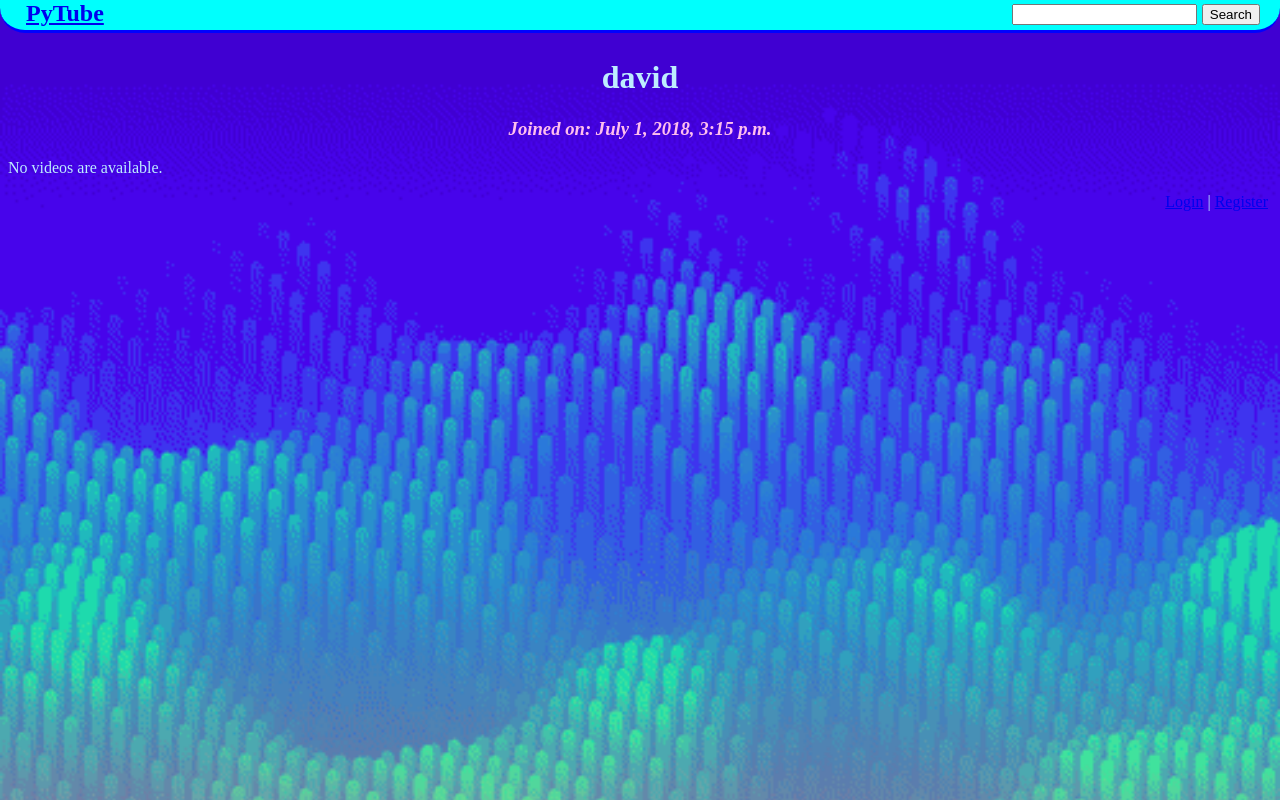
After one commit to dakworld/pytube, a Django app: page /users/2/ in a window 1280 px wide. The commit adds this page. Run offline with Django 3.2, Linux system fonts and the light colour scheme; data comes from the database, SQL or seed files in the repository.

Commit message:
Changes to be committed: 	new file:   uploads/.DS_Store 	new file:   uploads/videos/.DS_Store 	modified:   videos/templates/videos/index.html 	new file:   videos/templates/videos/user.html 	modified:   videos/urls.py 	modified:   videos/views.py

```diff
--- /dev/null
+++ b/videos/templates/videos/user.html
@@ -0,0 +1,30 @@
+{% load static %}
+<head>
+<link rel="stylesheet" type="text/css" href="{% static 'videos/style.css' %}" />
+</head>
+<body>
+<div class='topbar'>
+<strong style="float: left; display: inline-block; font-size: 150%;">&nbsp;<a href="{% url 'videos:index' %}">PyTube</a></strong>
+<form action="{% url 'videos:search' %}" style="float: right; font-size: 130%; display: inline-block;" method="get">
+<input type="text" id="search" name="search" />
+<input type="submit" value="Search" />
+</form>
+</div>
+<div style="height: 30;"></div>
+<h1 style="text-align: center;">{{ user.username }}</h1>
+<h3 style="text-align: center;"><em>Joined on: {{ user.date_joined }}</em></h3>
+{% if use.video_set %}
+    <div class = "row">
+    {% for video in user.video_set.all %}
+    {% if video.listed %}
+    <div class="column"><a href="{% url 'videos:video' video.id %}"><img src="/{{ video.thumbnail }}" width="192" height="180"/><br>{{ video.title }}<br><em style="font-size: 75%;">by: {{ video.uploader }}</em></a></div>
+    {% endif %}
+    {% endfor %}
+    </div>
+{% else %}
+    <p>No videos are available.</p>
+{% endif %}
+<div class='footer' style="float: right;">
+<a href="/admin">Login</a>&nbsp;|&nbsp;<a href="/register">Register</a>&nbsp;
+</div>
+</body>
--- a/videos/urls.py
+++ b/videos/urls.py
@@ -8,6 +8,7 @@ urlpatterns = [
     path('search/', views.SearchView.as_view(), name='search'),
     path('register/', views.RegisterView.as_view(), name='register'),
     path('register/register/', views.createuser, name='createuser'),
+    path('users/<int:pk>/', views.UserView.as_view(), name='user'),
     path('playlists/<int:pk>/', views.PlaylistView.as_view(), name='playlist'),
     path('videos/<int:pk>/', views.VideoView.as_view(), name='video'),
     path('videos/<int:video_id>/rate/', views.rate, name='rate'),
--- a/videos/views.py
+++ b/videos/views.py
@@ -31,13 +31,18 @@ class SearchView(generic.ListView):
             TrigramSimilarity('uploader', query),
             TrigramSimilarity('description', query),
             Max(TrigramSimilarity('comment__message', query))
-            )).order_by('-similarity')
+            ))
         playlists = Playlist.objects.annotate(similarity=Greatest(
             TrigramSimilarity('title', query),
             TrigramSimilarity('uploader', query),
             Max(TrigramSimilarity('videos__title', query))
-            )).order_by('-similarity')
-        search = list(chain(videos, playlists))
+            ))
+        users = User.objects.annotate(similarity=Greatest(
+            TrigramSimilarity('username', query),
+            TrigramSimilarity('email', query),
+            Max(TrigramSimilarity('video_set__title', query))
+            ))
+        search = sorted(chain(videos, playlists, users), key=lambda instance: instance.similarity, reverse=True)
         return search
 
 class VideoView(generic.DetailView):
@@ -53,6 +58,10 @@ class VideoView(generic.DetailView):
 class PlaylistView(generic.DetailView):
     model = Playlist
     template_name = 'videos/playlist.html'
+
+class UserView(generic.DetailView):
+    model = User
+    template_name = 'videos/user.html'
 
 class RegisterView(generic.TemplateView):
 	template_name = 'videos/register.html'
```
Also changed, not shown: videos/templates/videos/index.html (+7 -2 lines), 2 other files.
